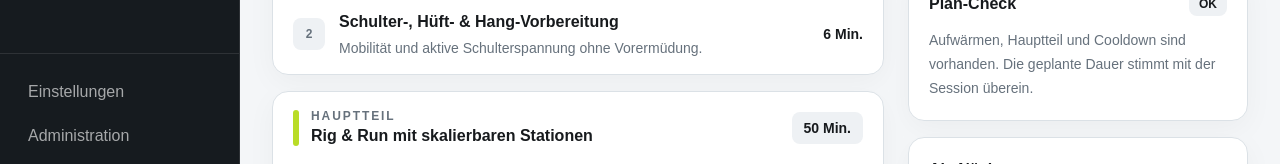
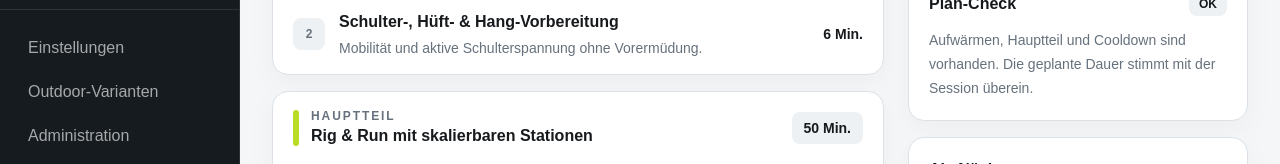
Before and after one commit to AlexanderSeel/OCRCraft, a Next.js app: page / in a window 1280 px wide. Shown: the part 626-790 px from the top of the page. Built offline with nearby package versions, Linux system fonts and the light colour scheme.

Commit message:
feat: link outdoor enrichment admin task

```diff
--- a/src/components/app-shell.tsx
+++ b/src/components/app-shell.tsx
@@ -25,6 +25,9 @@ export function AppShell({ title, subtitle, actions, children }: AppShellProps)
         <div className="border-t border-[var(--sidebar-border)] p-4">
           <Link className="block rounded-lg px-3 py-2.5 text-sm font-semibold text-[var(--sidebar-muted)] hover:bg-[var(--sidebar-hover)] hover:text-[var(--sidebar-foreground)]" href="/admin#database-settings">
             Einstellungen
+          </Link>
+          <Link className="block rounded-lg px-3 py-2.5 text-sm font-semibold text-[var(--sidebar-muted)] hover:bg-[var(--sidebar-hover)] hover:text-[var(--sidebar-foreground)]" href="/admin/outdoor-variants">
+            Outdoor-Varianten
           </Link>
           <Link className="block rounded-lg px-3 py-2.5 text-sm font-semibold text-[var(--sidebar-muted)] hover:bg-[var(--sidebar-hover)] hover:text-[var(--sidebar-foreground)]" href="/admin">
             Administration
```
